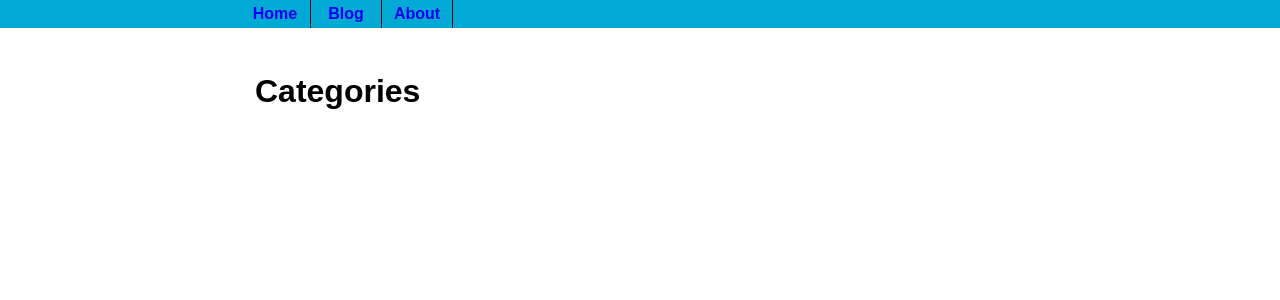
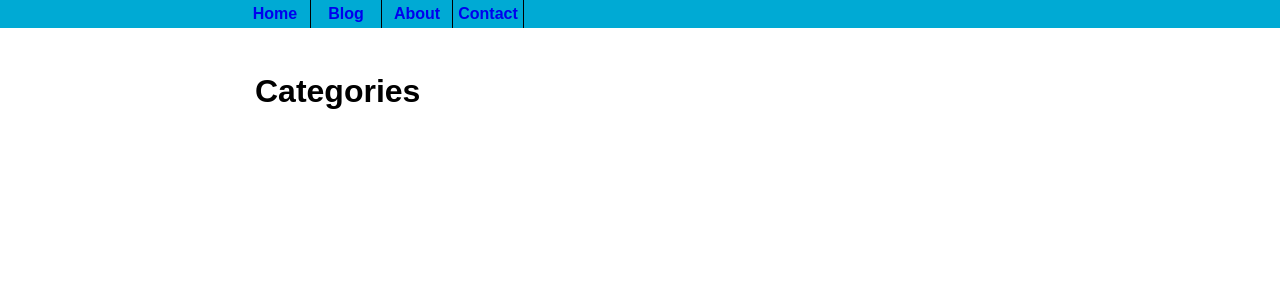
Before and after one commit to pmosakowski/homepage-blog, a Django app: page /blog in a window 1280 px wide. Shown: the part 125-425 px from the top of the page. Run offline with Django 3.2, Linux system fonts and the light colour scheme; data that the repository does not hold is empty.

Commit message:
Main page links to contact form page

```diff
--- a/mainpage/templates/mainpage/mainmenu.html
+++ b/mainpage/templates/mainpage/mainmenu.html
@@ -2,4 +2,5 @@
     <li><a href="/">Home</a></li>
     <li><a href="/blog">Blog</a></li>
     <li><a href="/about">About</a></li>
+    <li><a href="/contact">Contact</a></li>
 </ul>
```
